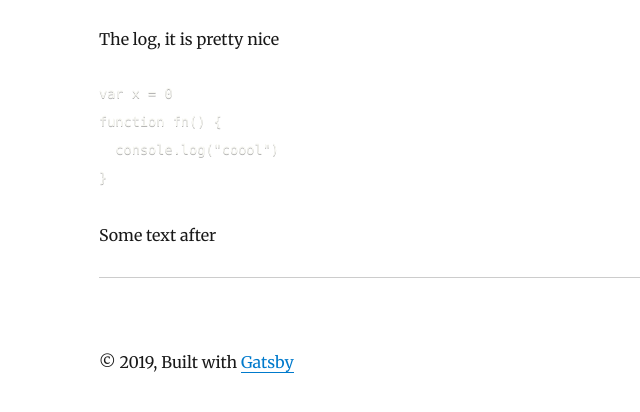
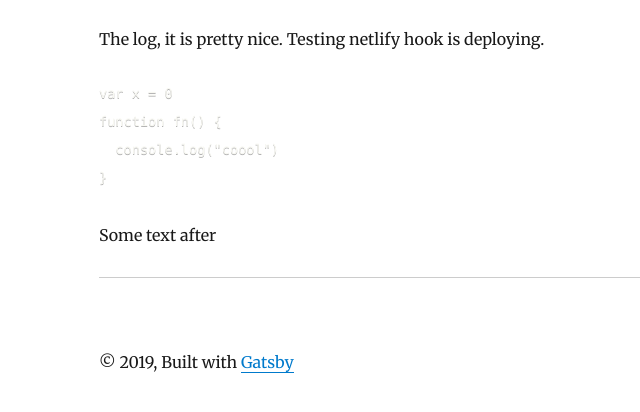
Before and after one commit to arturcarvalho/cr_srs, a Gatsby site: page /hi-folks/ in a window 1280 px wide. Shown: the part 198-610 px from the top of the page, without its empty margins (226-866 px from the left). Built offline with nearby package versions, Linux system fonts and the light colour scheme; Gatsby itself is replaced by a stand-in of ours; some packages are replaced by stand-ins of ours; code samples lack their colours.

Commit message:
update for netlify test

````diff
--- a/content/blog/hi-folks/index.md
+++ b/content/blog/hi-folks/index.md
@@ -4,7 +4,8 @@ date: 2019-04-27
 description: This is a custom description for SEO and Open Graph purposes, rather than the default generated excerpt. Simply add a description field to the frontmatter.
 ---
 
-The log, it is pretty nice
+The log, it is pretty nice.
+Testing netlify hook is deploying.
 
 ```js
 var x = 0
````
